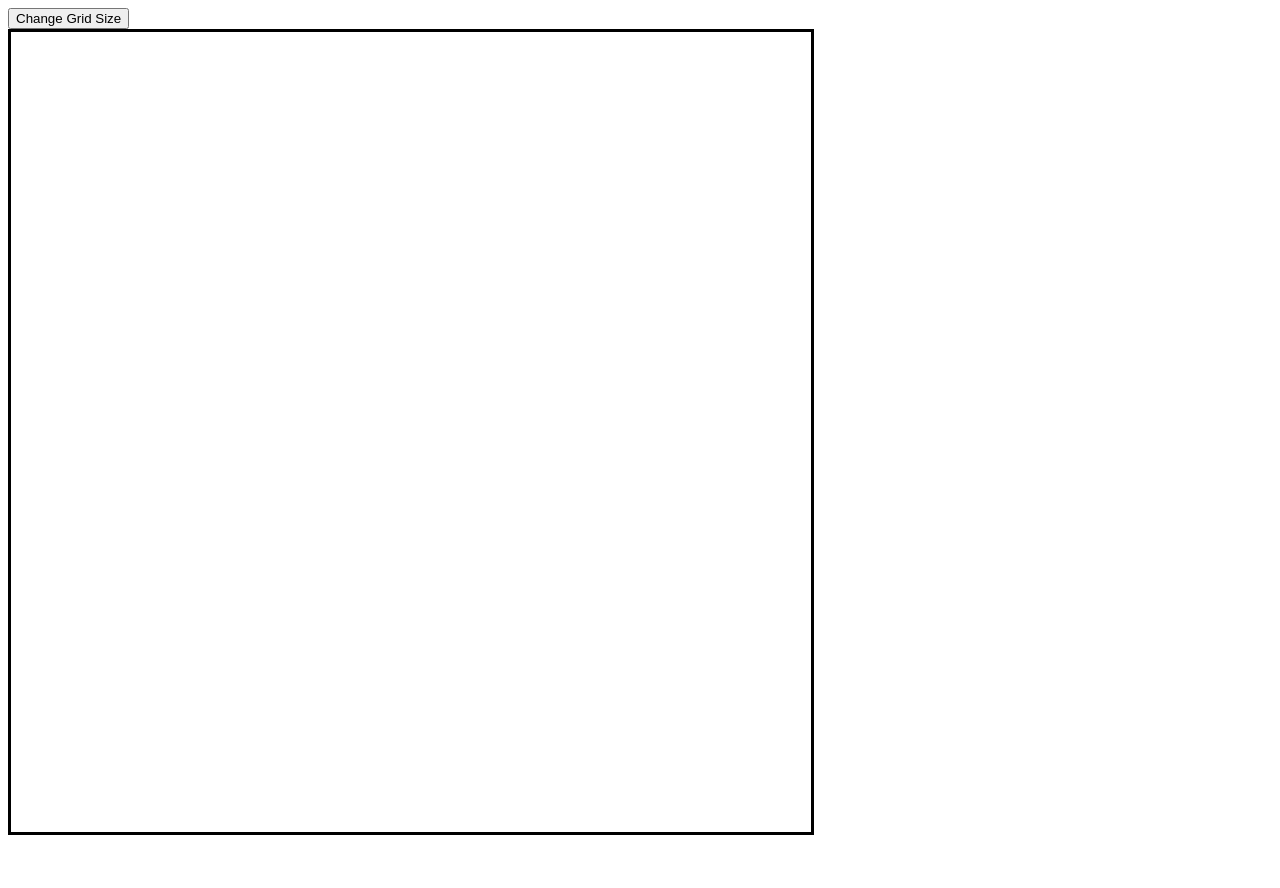
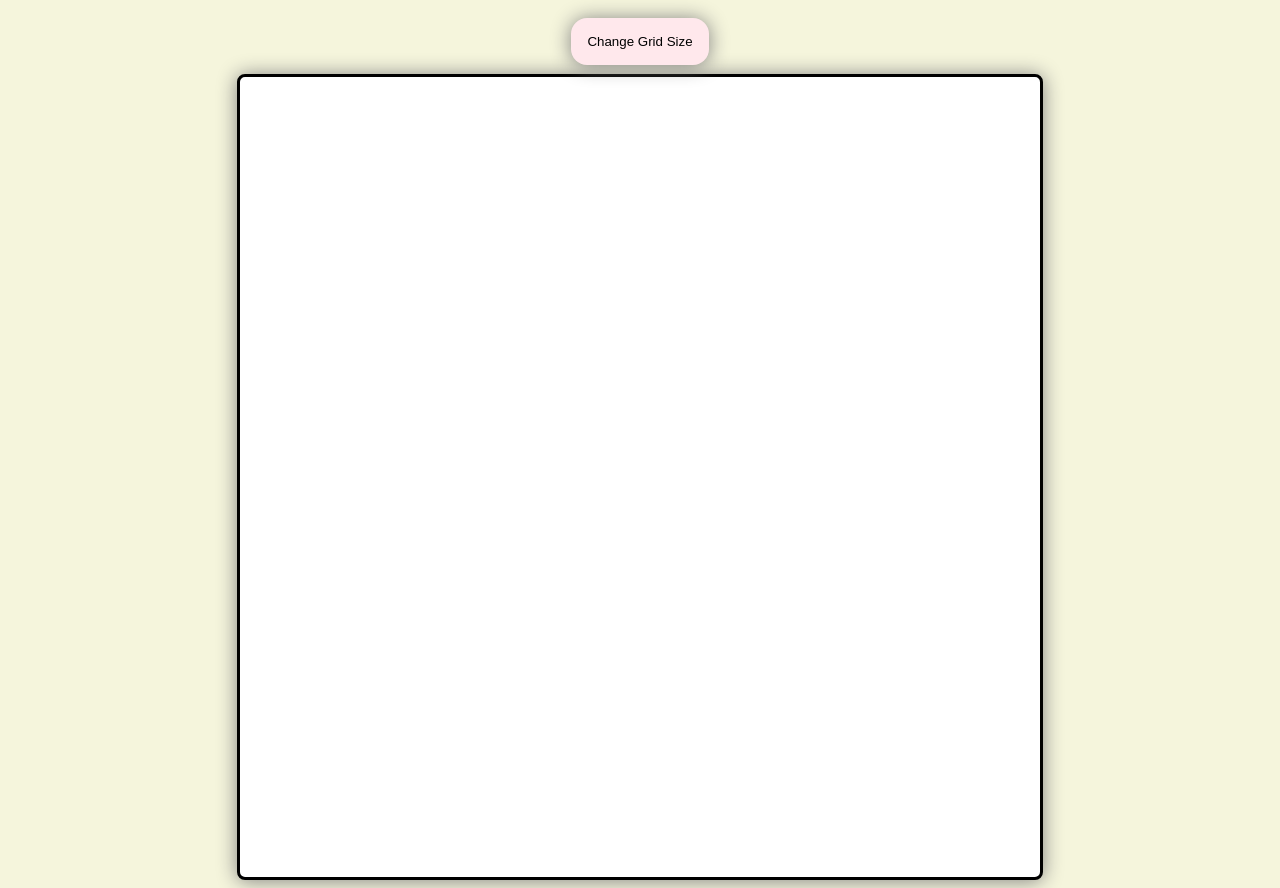
Before and after one commit to tutankhAman/Etch-a-Sketch, a plain HTML site: page index.html in a window 1280 px wide. Before the commit the page ends 843 px from the top, so only its background shows below. Drawn offline with Linux system fonts and the light colour scheme.

Commit message:
added styling

```diff
--- a/index.html
+++ b/index.html
@@ -7,8 +7,12 @@
     <link rel="stylesheet" href="style.css">
 </head>
 <body>
-    <button class="grid-size" id="gridSize">Change Grid Size</button>
-    <div class="container" id="container"></div>
+    <div class="canvas-container">
+        <button class="grid-size" id="gridSize">Change Grid Size</button>
+
+        <div class="canvas" id="container"></div>
+    </div>
+
 
     <script src="script.js"></script>
 </body>
--- a/script.js
+++ b/script.js
@@ -4,14 +4,25 @@ const container = document.querySelector("#container");
 
 
 function changeGridSize() {
-    gridCount = prompt("What should be the grid resolution?");
-    gridCount = parseInt(gridCount, 10);
+    gridCount = prompt("What should be the grid resolution? Must be below 100");
+    if (gridCount<=100) {
+        gridCount = parseInt(gridCount, 10);
 
-    createGrid(gridCount);
+        createGrid(gridCount);
+    } else {
+        alert("Invalid Value, Enter a value less than 100");
+    }
 }
 const gridSize = document.querySelector("#gridSize");
 gridSize.addEventListener("click", changeGridSize);
 
+function getRandomRGB() {
+    const r = Math.floor(Math.random() * 256);
+    const g = Math.floor(Math.random() * 256);
+    const b = Math.floor(Math.random() * 256);
+
+    return `rgb(${r}, ${g}, ${b})`;
+}
 
 function createGrid(gridCount){
     container.innerHTML = "";
@@ -19,7 +30,15 @@ function createGrid(gridCount){
     let n = gridCount*gridCount;
     for (let i=0; i<n; i++) {
         divs = document.createElement("div");
-        divs.classList.add("divs")
+        divs.classList.add("divs");
+
+        divs.addEventListener('mouseover', function() {
+            this.style.backgroundColor = getRandomRGB();
+        });
+
+        // divs.addEventListener('mouseout', function() {
+        //     this.style.backgroundColor = "white";
+        // });
         container.appendChild(divs);
     }
 
--- a/style.css
+++ b/style.css
@@ -1,12 +1,33 @@
-.container {
+body {
+    background-color: beige;
+}
+.canvas-container {
+    text-align:center;
+
+}
+
+.canvas {
+    margin: auto;
     display: flex;
     flex-wrap: wrap;
     justify-content: flex-start;
+    background-color: white;
     aspect-ratio: 1/1;
     height: 800px;
     width: 800px;
     border-style:solid;
+    box-shadow: 0px 1px 20px grey;
+    border-radius: 0.5rem;
+}
 
+.grid-size {
+    text-align: center;
+    padding: 1rem;
+    margin: 0.6rem;
+    border-style:none;
+    background: rgb(255, 232, 236);
+    border-radius: 1rem;
+    box-shadow: 0px 1px 20px grey;
 }
 
 .divs {
@@ -14,9 +35,10 @@
     aspect-ratio: 1/1;
     background-color: rgb(255, 255, 255);
     box-sizing: border-box;
+    transition: background-color 0.3s ease;
 
 }
 .divs:hover {
     background-color: rgb(146, 147, 147);
-    transition: background-color 0.1s;
+    /* transition: background-color 0.1s; */
 }
```
